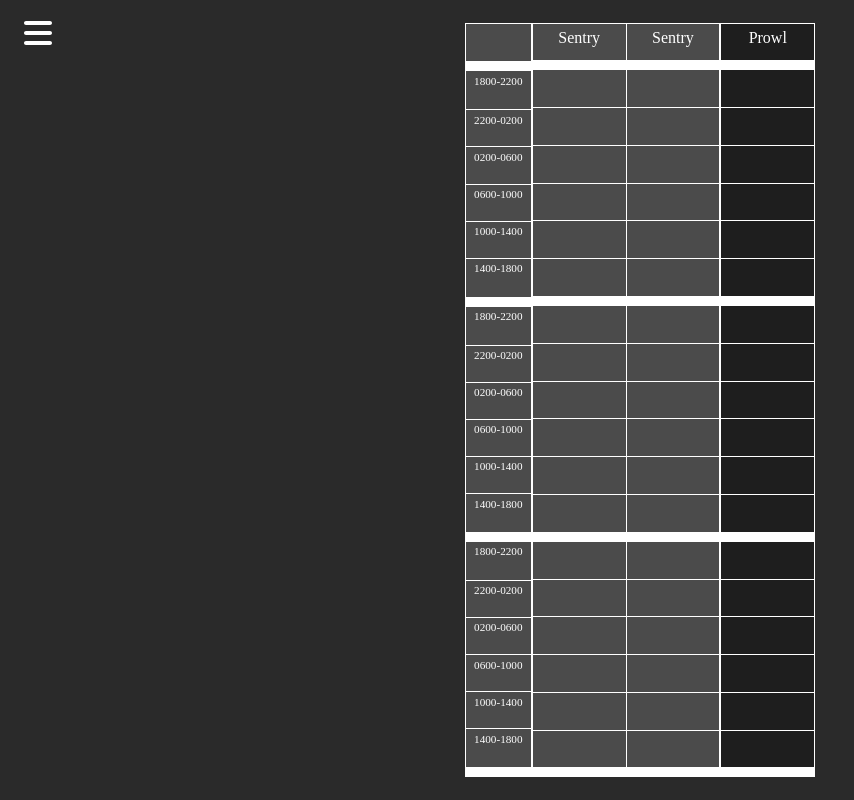
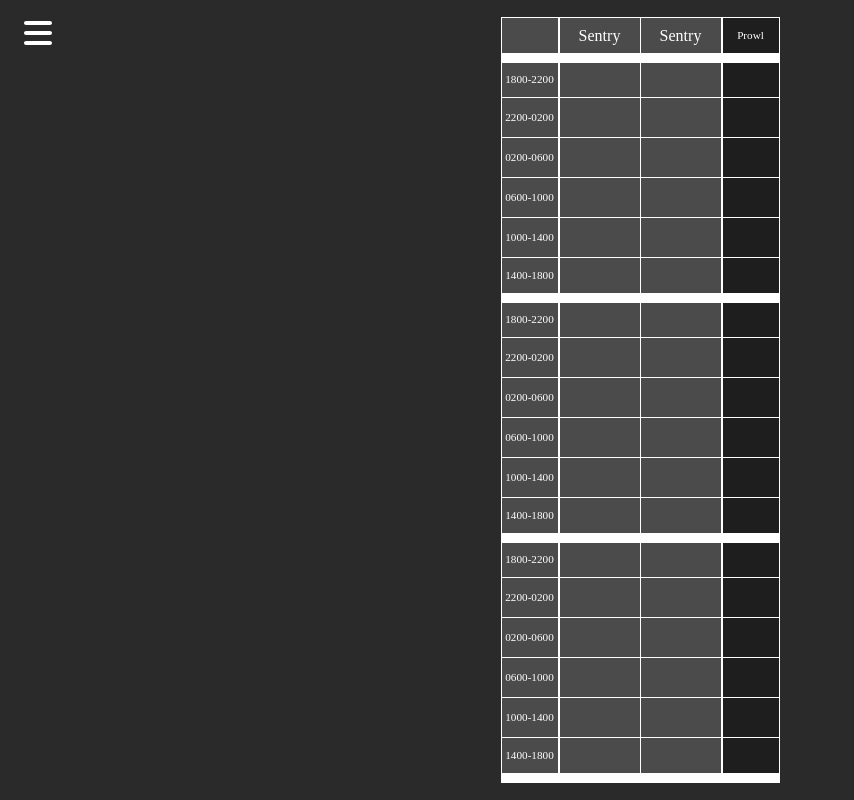
Before and after one commit to AppleJem/AppleJem.github.io, a plain HTML site: page ns/planner.html in a window 1280 px wide. Shown: the whole page, without its empty margins (0-854 px from the left). Drawn offline with Linux system fonts and the light colour scheme.

Commit message:
Official Launch
Improved styling for sidebar, prowling table working

```diff
--- a/ns/planner.css
+++ b/ns/planner.css
@@ -40,14 +40,17 @@ button:hover {
 }
 
 
+tr, td {
+    height: 2.5rem;
+    vertical-align:middle;
+    text-align:center;
+}
 
 .dutyDay td {
     background-color: var(--table-cell);
     border: 1px solid var(--table-lines);
-    padding:0.4em;
     width: 5em;
     height: 1.5em;
-    text-align: center;
 
 }
 
@@ -68,18 +71,16 @@ button:hover {
 #namelist {
     border-collapse: separate;
     border-spacing: 0.3em 0.5em;
-    text-align:center;
 }
 #namelist th {
     border: 1px solid var(--table-lines);
     padding: 0.4em 0.2em;
 }
 .person {
-    padding: 0.7em 0.2em;
     border-radius:0.5em;
     width: 8em;
-    text-align:center;
     font-size:1.2em;
+    height: 1.5rem;
 }
 .person:hover {
     filter: brightness(0.5);
@@ -89,17 +90,18 @@ button:hover {
 #timings td{
     font-size:0.7em;
     width: 5em;
-    height: 1.5em;
 }
 
 #prowlTable td {
     background-color: var(--table-cell-dark);
+    font-size:0.7em;
 }
+
 
 #deleter {
     background-color:#ffb0b0;
     color: rgb(46, 46, 46);
-    margin:1rem 0;
+    margin:0;
     border: 1px solid black;
     width: 8em;
     height: 1.5em;
@@ -116,10 +118,11 @@ button:hover {
     font-size: 1em;
     background-color:rgb(187, 0, 0);
     color: rgb(255, 255, 255);
-    margin:1rem 0;
+    margin: 0.4rem 0;
     border: 1px solid black;
     text-align: center;
     padding: 1em 2em;
+    border-radius:0.7em;
 }
 #deleteAll:hover {
     filter: brightness(0.5);
--- a/ns/planner.html
+++ b/ns/planner.html
@@ -31,7 +31,7 @@
             <tr>  <td class="person">Jem</td>  <td>&nbsp;</td>  </tr>
         </table>
         <p id="deleter">DELETER</p>
-        <p><button id="deleteAll">DELETE ALL</button></p>
+        <p id="deleteAll">DELETE ALL</p>
 
         <h2>Current Selected: <p id="selectedName"></p></h2>
         <br>
@@ -86,22 +86,22 @@
             <table id="prowlTable">
                 <tr><td class="label">Prowl</td></tr>
                 <tr class="dayFirst">  <td class="prowlSlot"></td>  </tr>
-                <tr>  <td class="prowlSlot left"></td>  </tr>
-                <tr>  <td class="prowlSlot left"></td>  </tr>
-                <tr>  <td class="prowlSlot left"></td>  </tr>
-                <tr>  <td class="prowlSlot left"></td>  </tr>
+                <tr>  <td class="prowlSlot"></td>  </tr>
+                <tr>  <td class="prowlSlot"></td>  </tr>
+                <tr>  <td class="prowlSlot"></td>  </tr>
+                <tr>  <td class="prowlSlot"></td>  </tr>
                 <tr class="dayLast">  <td class="prowlSlot"></td>  </tr>
                 <tr class="dayFirst">  <td class="prowlSlot"></td>  </tr>
-                <tr>  <td class="prowlSlot left"></td>  </tr>
-                <tr>  <td class="prowlSlot left"></td>  </tr>
-                <tr>  <td class="prowlSlot left"></td>  </tr>
-                <tr>  <td class="prowlSlot left"></td>  </tr>
+                <tr>  <td class="prowlSlot"></td>  </tr>
+                <tr>  <td class="prowlSlot"></td>  </tr>
+                <tr>  <td class="prowlSlot"></td>  </tr>
+                <tr>  <td class="prowlSlot"></td>  </tr>
                 <tr class="dayLast">  <td class="prowlSlot"></td>  </tr>
                 <tr class="dayFirst">  <td class="prowlSlot"></td>  </tr>
-                <tr>  <td class="prowlSlot left"></td>  </tr>
-                <tr>  <td class="prowlSlot left"></td>  </tr>
-                <tr>  <td class="prowlSlot left"></td>  </tr>
-                <tr>  <td class="prowlSlot left"></td>  </tr>
+                <tr>  <td class="prowlSlot"></td>  </tr>
+                <tr>  <td class="prowlSlot"></td>  </tr>
+                <tr>  <td class="prowlSlot"></td>  </tr>
+                <tr>  <td class="prowlSlot"></td>  </tr>
                 <tr class="dayFinal">  <td class="prowlSlot"></td>  </tr>
 
 
--- a/ns/planner.js
+++ b/ns/planner.js
@@ -1,4 +1,11 @@
 
+function changeName (target) {
+
+}
+
+function changeColor (target) {
+
+}
 
 
 window.addEventListener("DOMContentLoaded", (event) => {
@@ -17,6 +24,7 @@ window.addEventListener("DOMContentLoaded", (event) => {
     const colors = ["#ff595e","#ffca3a","#8ac926","#1982c4","#6a4c93", "#6f1d1b", "#2c6e49", "#001d3d", "#b38d97"]
 
     let selectedNameData = "";
+    let selectedNameData2 = "";
     let personList = [];
 
     //show and hide sidebar menu
@@ -85,8 +93,10 @@ window.addEventListener("DOMContentLoaded", (event) => {
             if (selectedNameData == "deleter") {
                 prowlSlots[j].innerHTML = "";
                 prowlSlots[j].style.backgroundColor = "rgb(30, 30, 30)"
-            } else if (!prowlSlots[j].innerHTML || prowlSlots[j].innerHTML!=selectedNameData) { //if the cell is  empty OR is the cell data different from selected
+            } else if (!prowlSlots[j].innerHTML) { //if the box is empty
                 prowlSlots[j].innerHTML = selectedNameData;
+            } else if (prowlSlots[j].innerHTML!=selectedNameData) { //if the cell data different from selected
+                prowlSlots[j].innerHTML = prowlSlots[j].innerHTML + " & " + selectedNameData
             }
         })
     }
```
